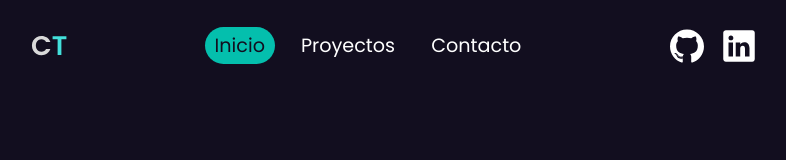
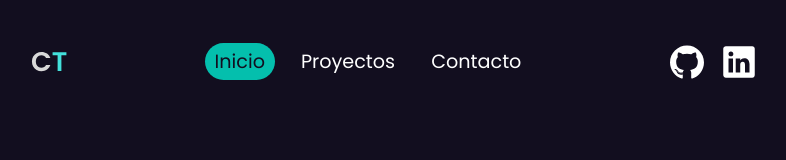
Before and after one commit to Cesart18/ctdev, an Astro site: page / in a window 1280 px wide. Shown: the whole page, without its empty margins (246-1032 px from the left). Built offline with nearby package versions, Linux system fonts and the light colour scheme; Astro itself is replaced by a stand-in of ours.

Commit message:
modifique el padding y el top del navbar

```diff
--- a/src/components/NavBar.astro
+++ b/src/components/NavBar.astro
@@ -36,10 +36,10 @@ import NavBarLinks from "./NavBarLinks.astro";
         flex-direction: column;
         width: 100%;
         box-sizing: border-box;
-        padding: 1.2rem 1.3rem;
+        padding: 1.4rem 2rem;
         background-color: transparent;
         position: absolute;
-        top: 0;
+        top: 6px;
         left: 0;
         right: 0;
         margin: auto;
@@ -86,6 +86,7 @@ import NavBarLinks from "./NavBarLinks.astro";
         nav{
             max-width: 768px;
             padding: 1.7rem 1.3rem;
+            top: 16px;
         }
         img{
             width: 36px;
--- a/src/style/global.css
+++ b/src/style/global.css
@@ -19,6 +19,7 @@
 body{
     background-color: var(--bg-color);
     font-family: 'Poppins', sans-serif;
+    padding: 14px;
 }
 img{
     height: auto;
@@ -32,6 +33,9 @@ a{
 }
 
 @media (min-width:768px) {
+    body{
+        padding: 20px;
+    }
     a{
         font-size: 1.2rem;
     }
```
